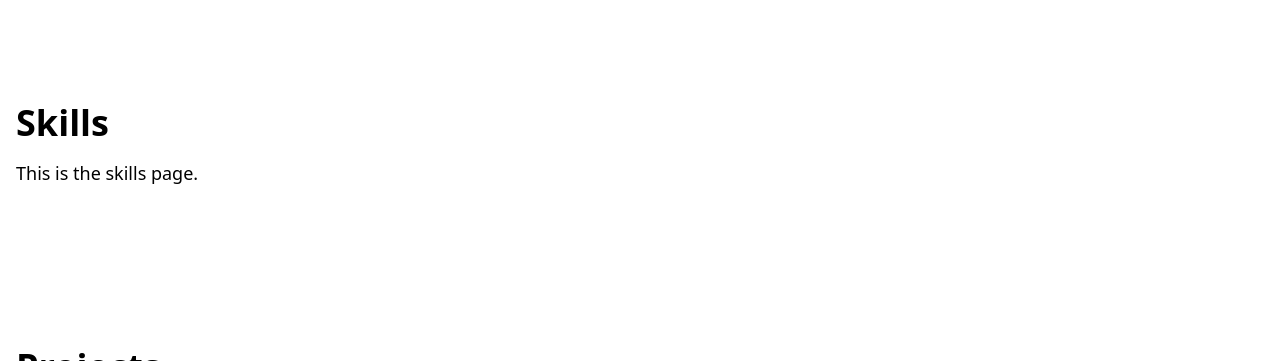
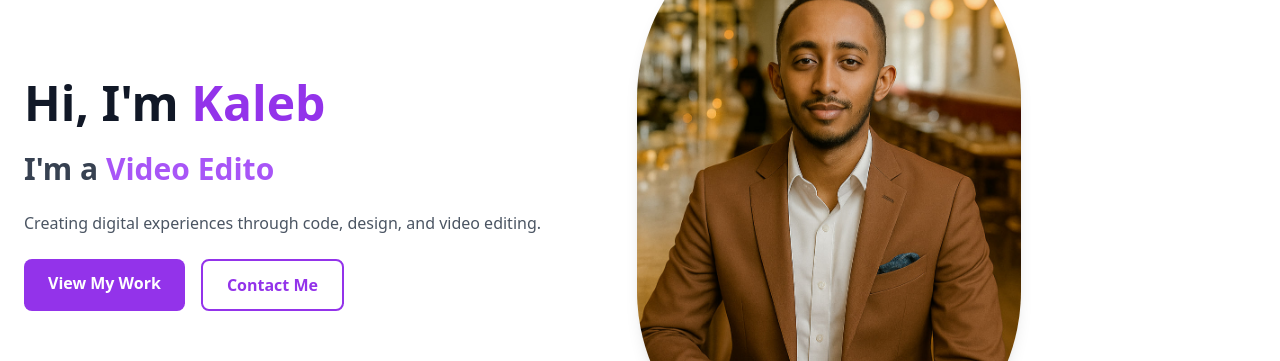
Before and after one commit to Kaleb-07/KalebDev, a React (Vite) app: page / in a window 1280 px wide. Shown: the part 205-566 px from the top of the page. Built offline with nearby package versions, Linux system fonts and the light colour scheme.

Commit message:
updating the hero

```diff
--- a/src/components/Hero/Hero.jsx
+++ b/src/components/Hero/Hero.jsx
@@ -1,8 +1,74 @@
-import React from "react";
-function Hero() {
+import { useEffect, useState } from "react";
+import profileImg from "../../assets/MyProject/About-image.jpg"; // update according to your structure
+
+export default function Hero() {
+    const roles = ["Software Engineer", "Graphic Designer", "Video Editor"];
+    const [currentText, setCurrentText] = useState("");
+    const [currentRole, setCurrentRole] = useState(0);
+    const [isDeleting, setIsDeleting] = useState(false);
+
+    useEffect(() => {
+        const typingSpeed = isDeleting ? 50 : 150;
+        const timeout = setTimeout(() => {
+            const fullText = roles[currentRole];
+            setCurrentText(isDeleting ? fullText.slice(0, currentText.length - 1) : fullText.slice(0, currentText.length + 1));
+
+            if (!isDeleting && currentText === fullText) {
+                setIsDeleting(true);
+            } else if (isDeleting && currentText === "") {
+                setIsDeleting(false);
+                setCurrentRole((prev) => (prev + 1) % roles.length);
+            }
+        }, typingSpeed);
+
+        return () => clearTimeout(timeout);
+    }, [currentText, isDeleting, currentRole, roles]);
+
     return (
-        <>
-        </>
+        <section id="home" className="flex items-center justify-center min-h-screen bg-white dark:bg-slate-900">
+            <div className="container mx-auto px-6 flex flex-col md:flex-row items-center gap-12 md:gap-24">
+
+                {/* Text Content */}
+                <div className="text-center md:text-left max-w-xl space-y-6">
+                    <h2 className="text-4xl md:text-5xl font-bold text-gray-900 dark:text-white">
+                        Hi, I'm <span className="text-purple-600 dark:text-purple-400">Kaleb</span>
+                    </h2>
+                    <h3 className="text-2xl md:text-3xl font-semibold text-gray-700 dark:text-gray-300">
+                        I'm a <span className="text-purple-500">{currentText}</span>
+                    </h3>
+                    <p className="text-gray-600 dark:text-gray-400">
+                        Creating digital experiences through code, design, and video editing.
+                    </p>
+
+                    {/* CTA Buttons */}
+                    <div className="flex flex-col md:flex-row gap-4 mt-6 justify-center md:justify-start">
+                        <a
+                            href="#projects"
+                            className="px-6 py-3 bg-purple-600 text-white font-semibold rounded-lg transform transition-all hover:scale-105 hover:bg-purple-700"
+                        >
+                            View My Work
+                        </a>
+                        <a
+                            href="#contact"
+                            className="px-6 py-3 border-2 border-purple-600 text-purple-600 font-semibold rounded-lg transform transition-all hover:scale-105 hover:bg-purple-600 hover:text-white"
+                        >
+                            Contact Me
+                        </a>
+                    </div>
+                </div>
+
+                {/* Image */}
+                <div className="relative w-72 md:w-96 flex justify-center md:justify-end">
+                    <div className="rounded-full overflow-hidden shadow-lg transform transition-transform duration-500 hover:scale-105">
+                        <img
+                            src={profileImg}
+                            alt="Kaleb's Profile"
+                            className="w-full h-full object-cover"
+                        />
+                    </div>
+                </div>
+
+            </div>
+        </section>
     );
 }
-export default Hero;
```
